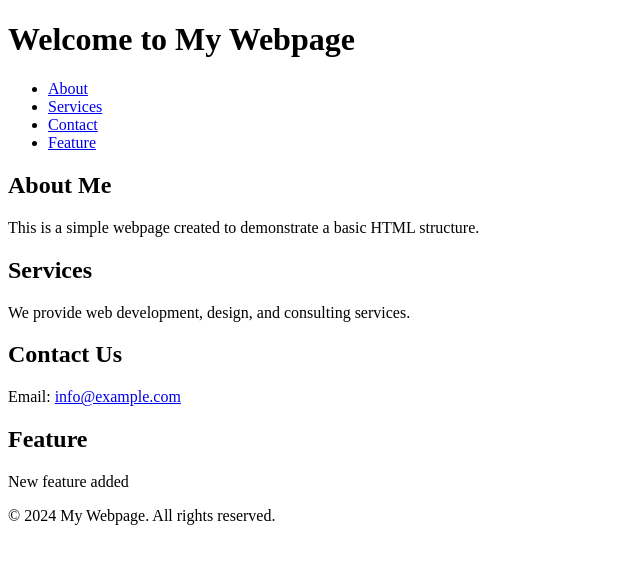
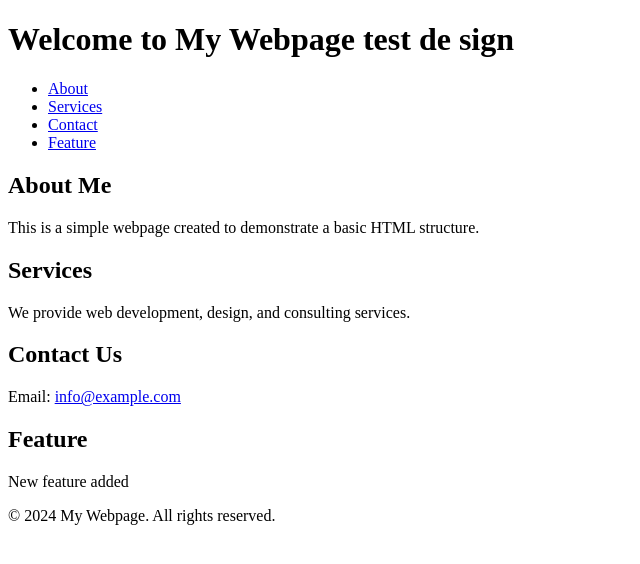
Before and after one commit to Hiba-7/Test, a plain HTML site: page index.html in a window 1280 px wide. Shown: the whole page, without its empty margins (0-640 px from the left). Drawn offline with Linux system fonts and the light colour scheme.

Commit message:
test sign commit

```diff
--- a/index.html
+++ b/index.html
@@ -8,7 +8,7 @@
 </head>
 <body>
     <header>
-        <h1>Welcome to My Webpage</h1>
+        <h1>Welcome to My Webpage test de sign</h1>
     </header>
 
     <nav>
```
